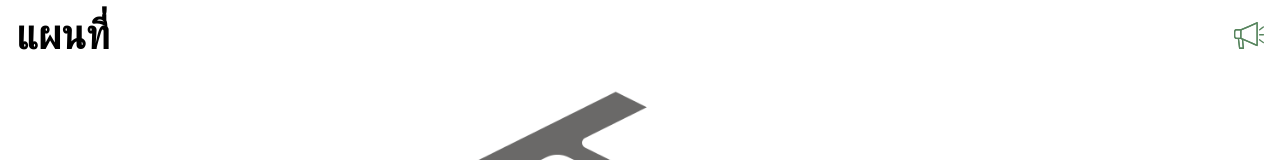
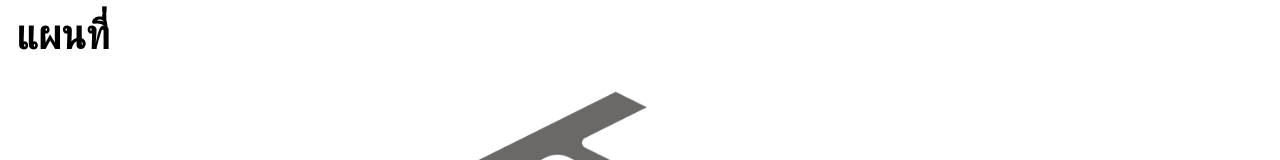
Before and after one commit to Ratchaphon1412/Kasetfair-AR, a Vue app: page / in a window 1280 px wide. Shown: the top 160 px of the page. Built offline with nearby package versions, Linux system fonts and the light colour scheme; a web font is replaced by a local one.

Commit message:
hide annoucement icon

```diff
--- a/src/views/Home.vue
+++ b/src/views/Home.vue
@@ -8,12 +8,12 @@ import NavbarLayout from '@/components/NavbarLayout.vue';
     <navbar-layout :show-annouce=true>
 		<div class="px-3 py-2 flex justify-between ">
 			<h1 class="font-bold text-3xl my-auto">แผนที่</h1>
-            <navbar-button
+            <!-- <navbar-button
                 icon="notification_icon.svg"
                 size="sm"
                 linkPage="notification"
                 class="my-auto"
-                />
+                /> -->
 		</div>
         <map-zone/>
     </navbar-layout>
```
